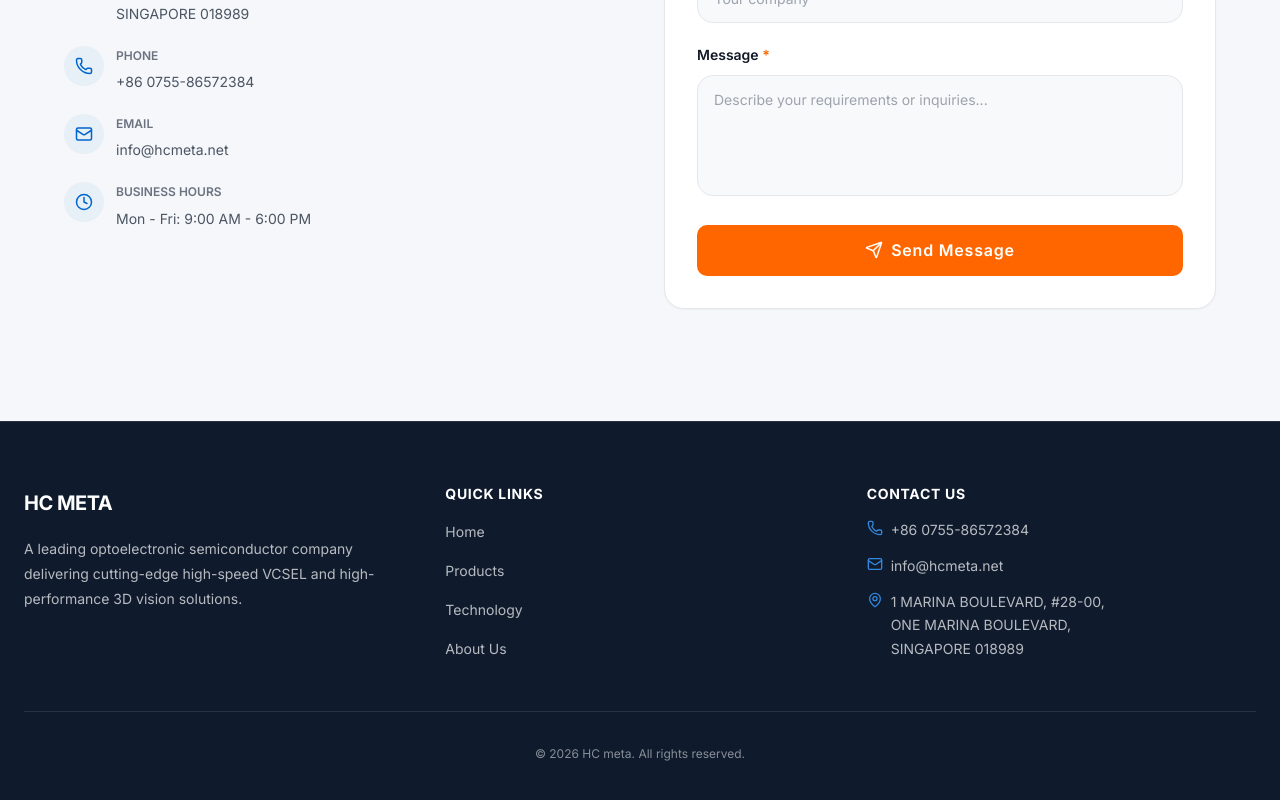
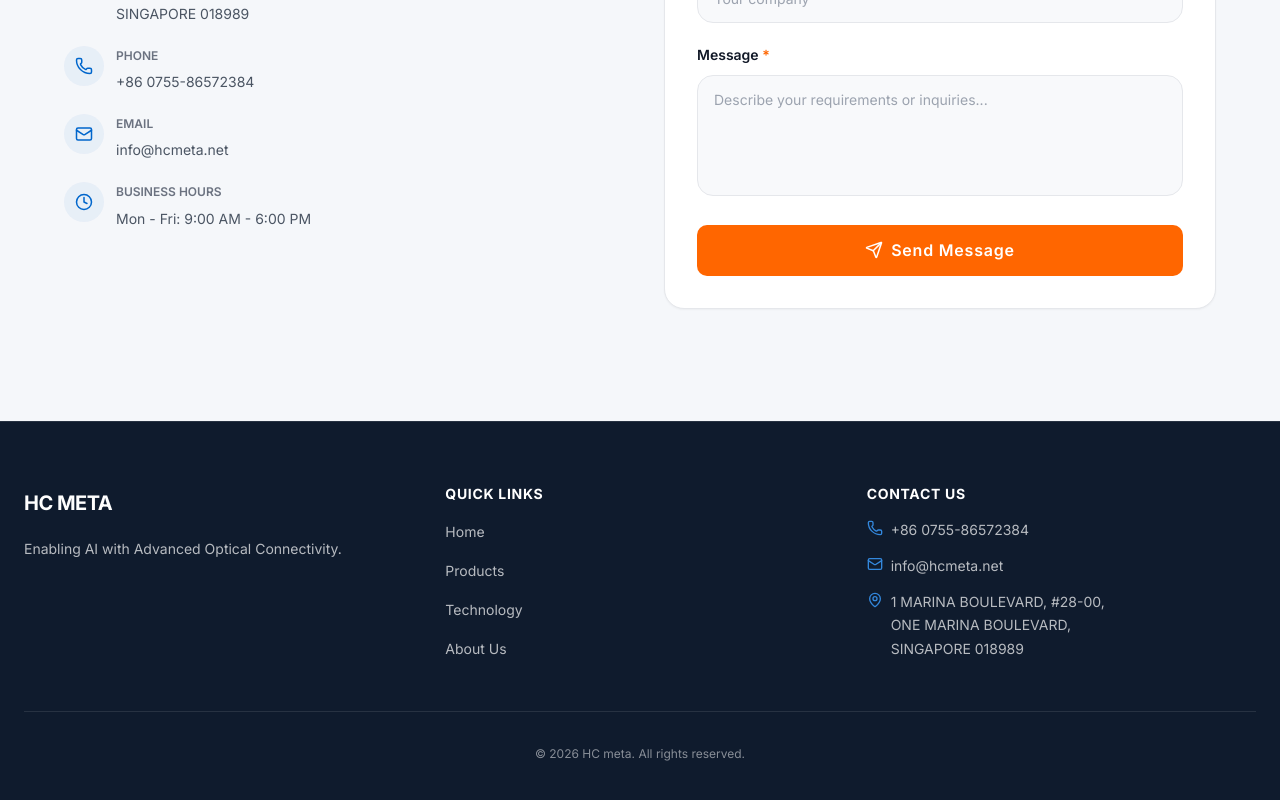
Before and after one commit to lrk52671/hcmeta3, a React (Vite) app: page / in a window 1280 px wide. Shown: the part 3480-4280 px from the top of the page. Built offline with nearby package versions, Linux system fonts and the light colour scheme.

Commit message:
Update footer slogan to Enabling AI with Advanced Optical Connectivity

```diff
--- a/src/components/Footer.tsx
+++ b/src/components/Footer.tsx
@@ -17,9 +17,7 @@ const Footer = () => {
               HC META
             </span>
             <p className="text-sm leading-relaxed max-w-md mb-6 text-white/70">
-              A leading optoelectronic semiconductor company delivering
-              cutting-edge high-speed VCSEL and high-performance 3D vision
-              solutions.
+              Enabling AI with Advanced Optical Connectivity.
             </p>
           </div>
 
```
